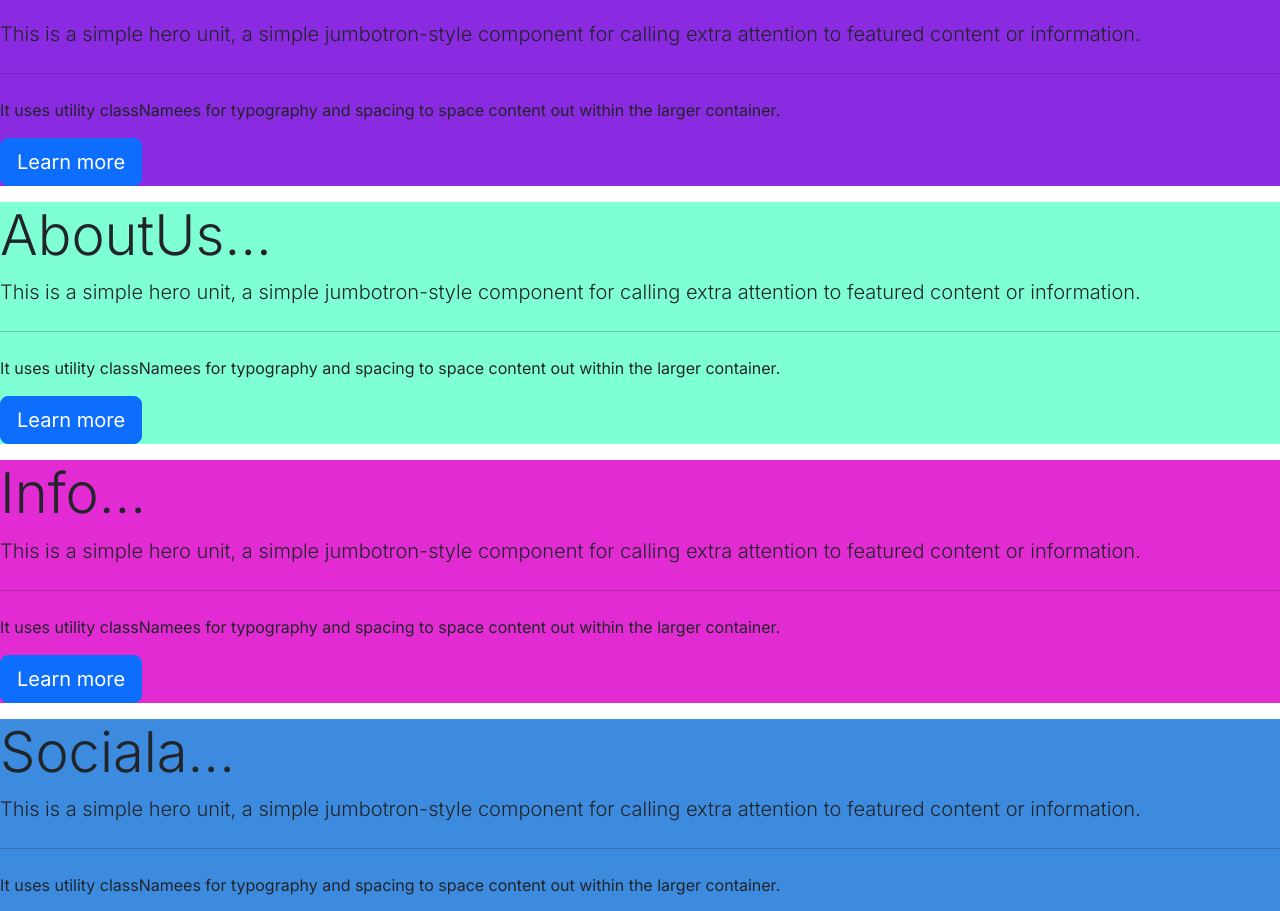
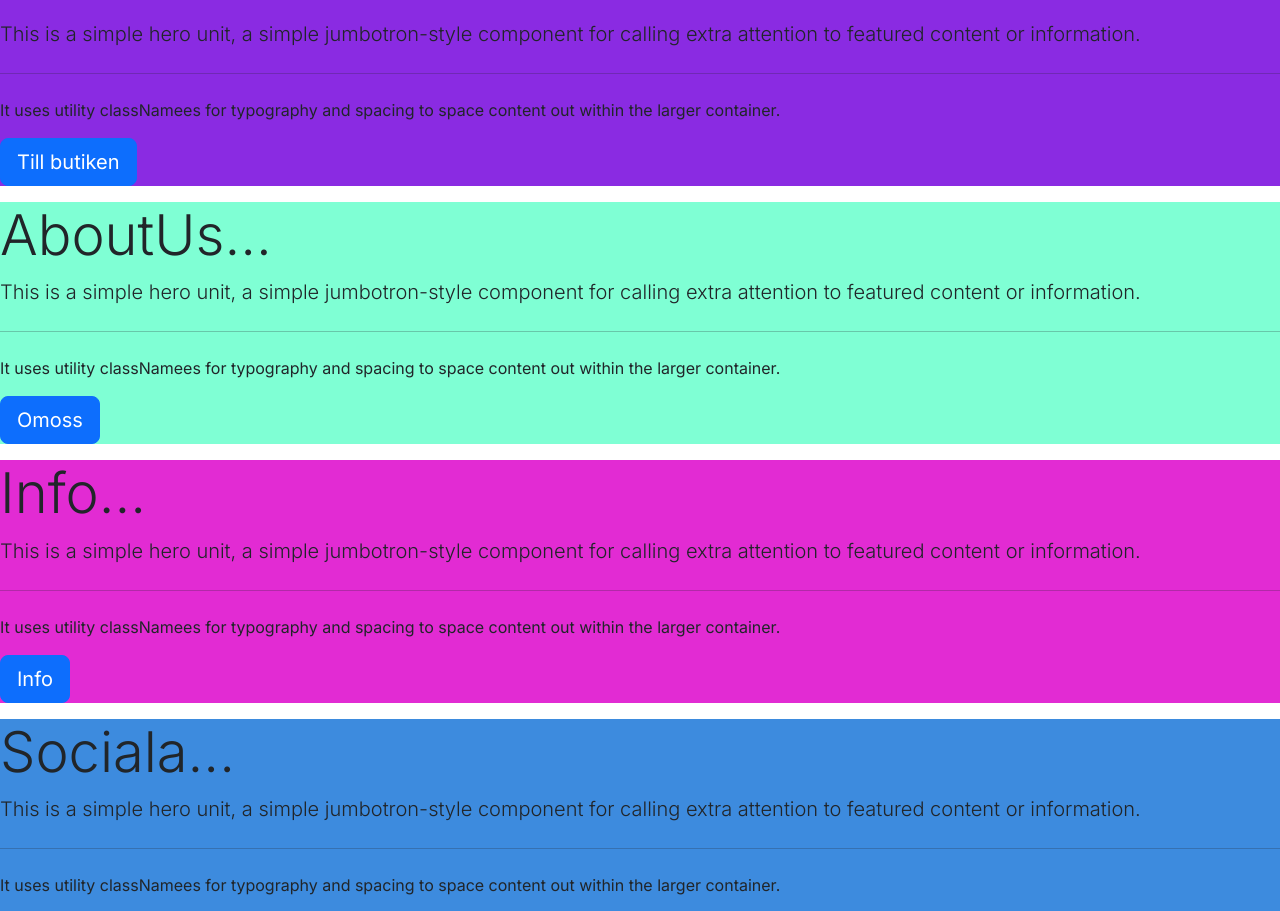
Before and after one commit to TOtterhall/pawfect, a Next.js app in the folder client/my-app/: page / in a window 1280 px wide. Shown: the part 480-1391 px from the top of the page. Built offline with nearby package versions, Linux system fonts and the light colour scheme.

Commit message:
:hammer: added nav links to my jumbotrons

```diff
--- a/client/my-app/src/app/components/Jumbotrons/AboutJumbo.jsx
+++ b/client/my-app/src/app/components/Jumbotrons/AboutJumbo.jsx
@@ -2,6 +2,7 @@
 
 import React from "react";
 import "./Jumbotrons.css";
+import Link from "next/link";
 export default function AboutJumbo() {
   return (
     <div>
@@ -18,7 +19,9 @@ export default function AboutJumbo() {
         </p>
         <p className="lead">
           <a className="btn btn-primary btn-lg" href="#" role="button">
-            Learn more
+            <Link className="nav-link" href="/omoss">
+              Omoss
+            </Link>
           </a>
         </p>
       </div>
--- a/client/my-app/src/app/components/Jumbotrons/InfoJumobo.jsx
+++ b/client/my-app/src/app/components/Jumbotrons/InfoJumobo.jsx
@@ -2,6 +2,7 @@
 
 import React from "react";
 import "./Jumbotrons.css";
+import Link from "next/link";
 export default function InfoJumbo() {
   return (
     <div>
@@ -18,7 +19,9 @@ export default function InfoJumbo() {
         </p>
         <p className="lead">
           <a className="btn btn-primary btn-lg" href="#" role="button">
-            Learn more
+            <Link className="nav-link" href="/info">
+              Info
+            </Link>
           </a>
         </p>
       </div>
--- a/client/my-app/src/app/components/Jumbotrons/SocialJumbo.jsx
+++ b/client/my-app/src/app/components/Jumbotrons/SocialJumbo.jsx
@@ -2,6 +2,7 @@
 
 import React from "react";
 import "./Jumbotrons.css";
+import Link from "next/link";
 export default function SocialJumbo() {
   return (
     <div>
@@ -18,7 +19,9 @@ export default function SocialJumbo() {
         </p>
         <p className="lead">
           <a className="btn btn-primary btn-lg" href="#" role="button">
-            Learn more
+            <Link className="nav-link" href="/social">
+              Social
+            </Link>
           </a>
         </p>
       </div>
--- a/client/my-app/src/app/components/Jumbotrons/StoreJumbo.jsx
+++ b/client/my-app/src/app/components/Jumbotrons/StoreJumbo.jsx
@@ -2,6 +2,7 @@
 
 import React from "react";
 import "./Jumbotrons.css";
+import Link from "next/link";
 export default function StoreJumbo() {
   return (
     <div>
@@ -16,9 +17,12 @@ export default function StoreJumbo() {
           It uses utility classNamees for typography and spacing to space
           content out within the larger container.
         </p>
+
         <p className="lead">
           <a className="btn btn-primary btn-lg" href="#" role="button">
-            Learn more
+            <Link className="nav-link" href="/butik">
+              Till butiken
+            </Link>
           </a>
         </p>
       </div>
--- a/client/my-app/src/app/kontakt/page.jsx
+++ b/client/my-app/src/app/kontakt/page.jsx
@@ -1,4 +1,4 @@
-export default function Contact() {
+export default function Kontakt() {
   return (
     <main>
       <h1>Kontakta oss</h1>
```
Also changed, not shown: client/my-app/src/app/info/page.jsx (added, +9 -0 lines), client/my-app/src/app/social/page.jsx (added, +9 -0 lines).
